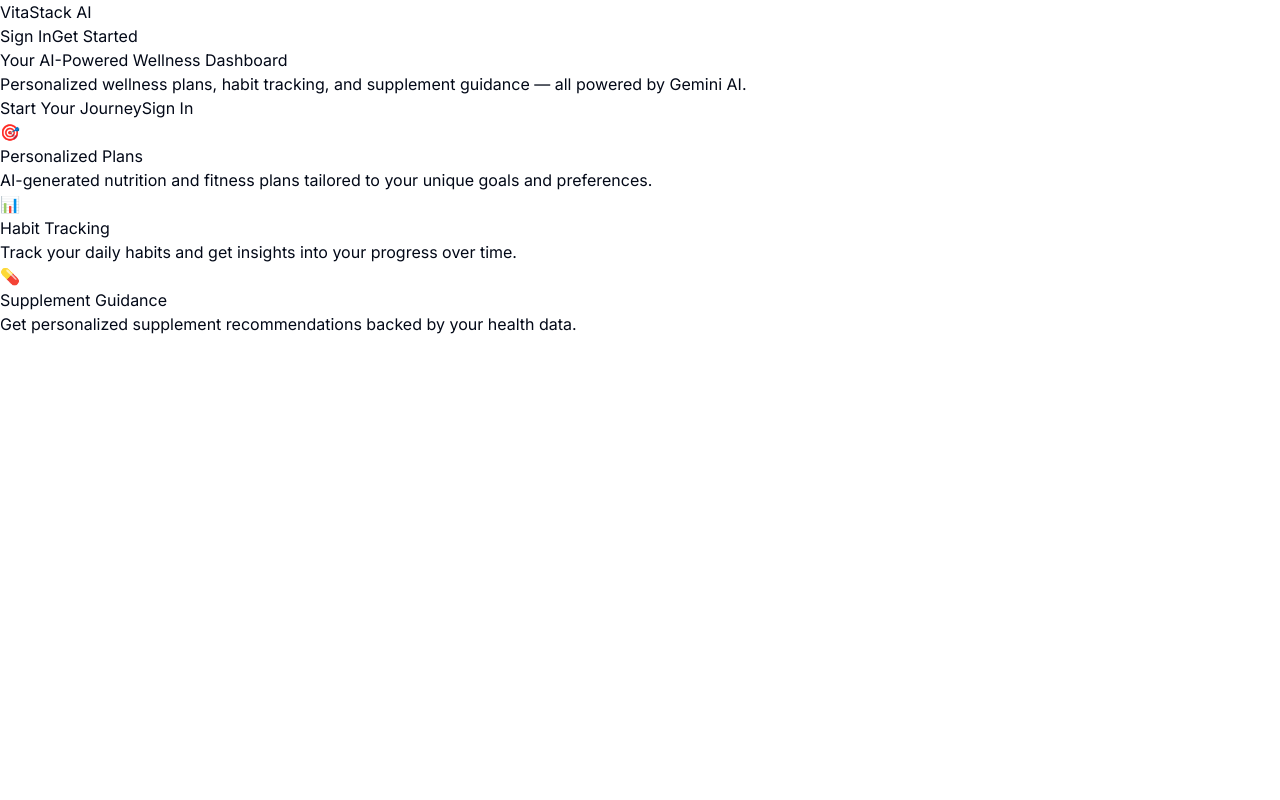
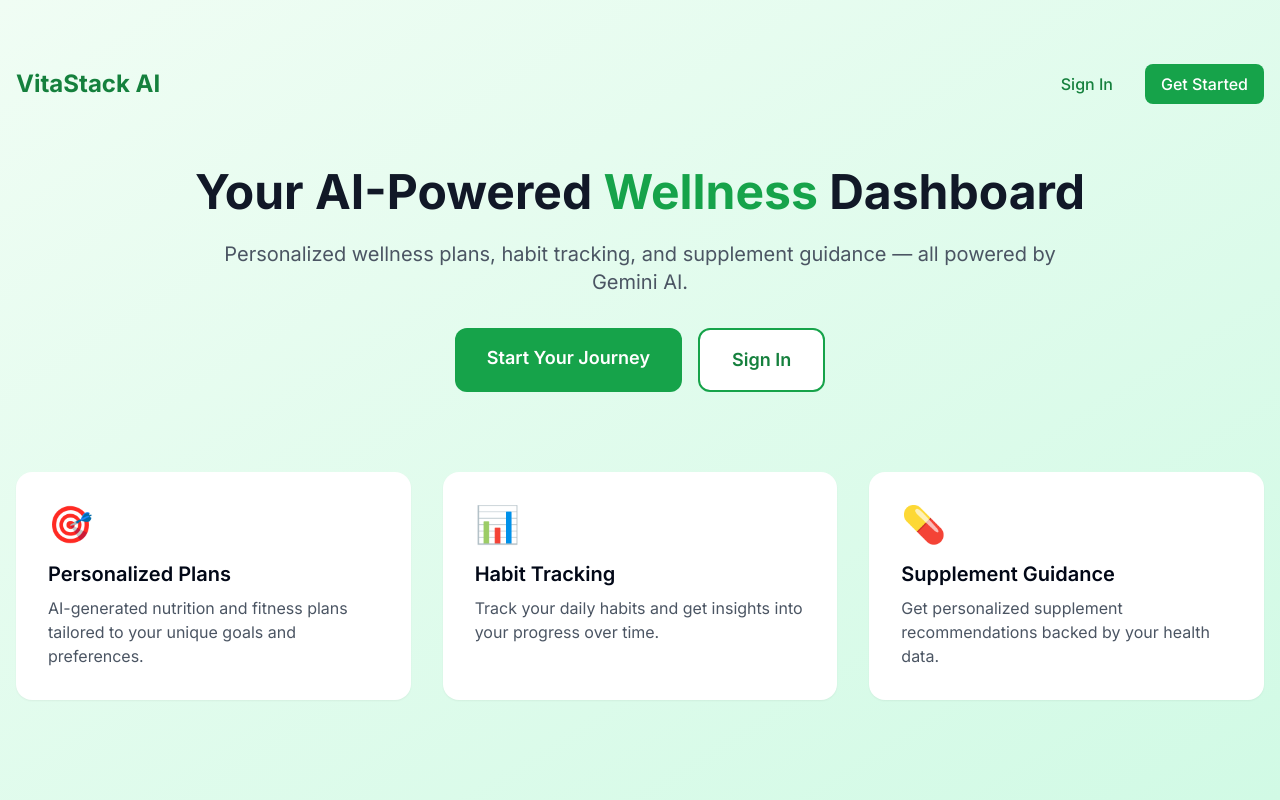
Before and after one commit to saadx200327/vitastack-ai, a Next.js app: page / in a window 1280 px wide. Built offline with nearby package versions, Linux system fonts and the light colour scheme.

Commit message:
Add Tailwind CSS configuration file

```diff
--- /dev/null
+++ b/tailwind.config.ts
@@ -0,0 +1,56 @@
+import type { Config } from 'tailwindcss';
+
+const config: Config = {
+  content: [
+    './src/pages/**/*.{js,ts,jsx,tsx,mdx}',
+    './src/components/**/*.{js,ts,jsx,tsx,mdx}',
+    './src/app/**/*.{js,ts,jsx,tsx,mdx}',
+  ],
+  theme: {
+    extend: {
+      colors: {
+        background: 'hsl(var(--background))',
+        foreground: 'hsl(var(--foreground))',
+        primary: {
+          DEFAULT: 'hsl(var(--primary))',
+          foreground: 'hsl(var(--primary-foreground))',
+        },
+        secondary: {
+          DEFAULT: 'hsl(var(--secondary))',
+          foreground: 'hsl(var(--secondary-foreground))',
+        },
+        muted: {
+          DEFAULT: 'hsl(var(--muted))',
+          foreground: 'hsl(var(--muted-foreground))',
+        },
+        accent: {
+          DEFAULT: 'hsl(var(--accent))',
+          foreground: 'hsl(var(--accent-foreground))',
+        },
+        destructive: {
+          DEFAULT: 'hsl(var(--destructive))',
+          foreground: 'hsl(var(--destructive-foreground))',
+        },
+        border: 'hsl(var(--border))',
+        input: 'hsl(var(--input))',
+        ring: 'hsl(var(--ring))',
+        card: {
+          DEFAULT: 'hsl(var(--card))',
+          foreground: 'hsl(var(--card-foreground))',
+        },
+        popover: {
+          DEFAULT: 'hsl(var(--popover))',
+          foreground: 'hsl(var(--popover-foreground))',
+        },
+      },
+      borderRadius: {
+        lg: 'var(--radius)',
+        md: 'calc(var(--radius) - 2px)',
+        sm: 'calc(var(--radius) - 4px)',
+      },
+    },
+  },
+  plugins: [],
+};
+
+export default config;
```
